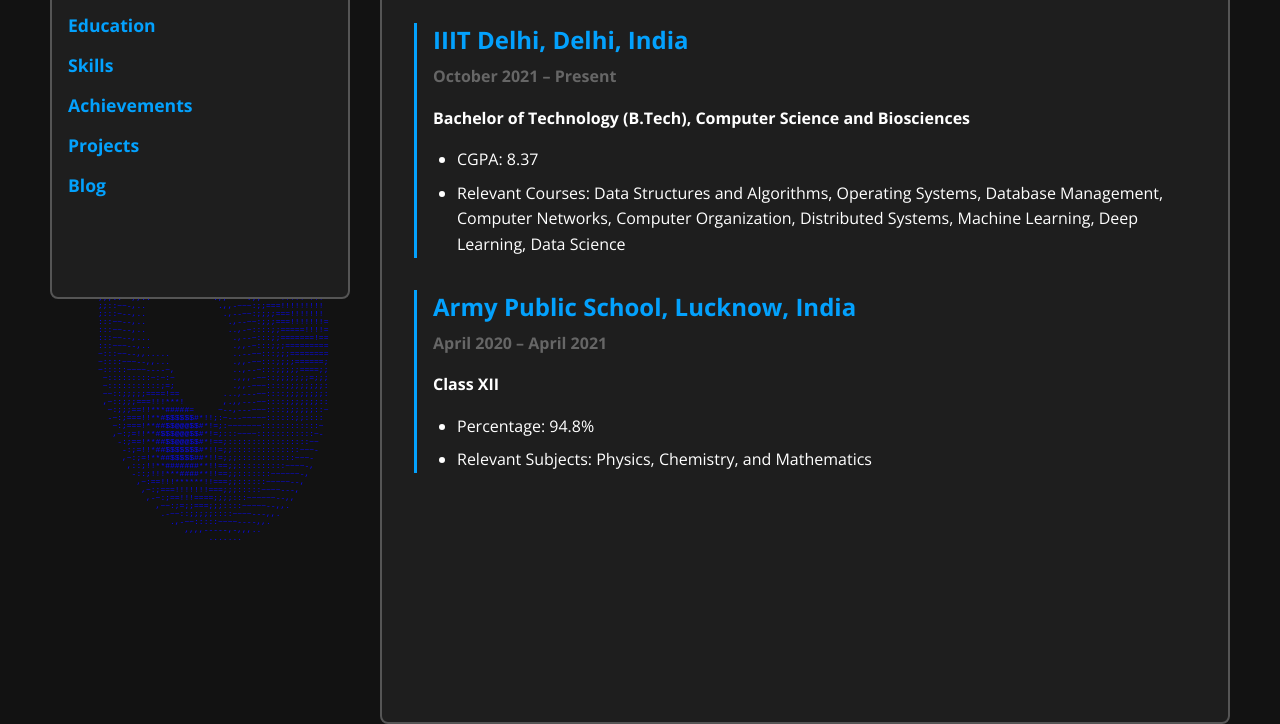
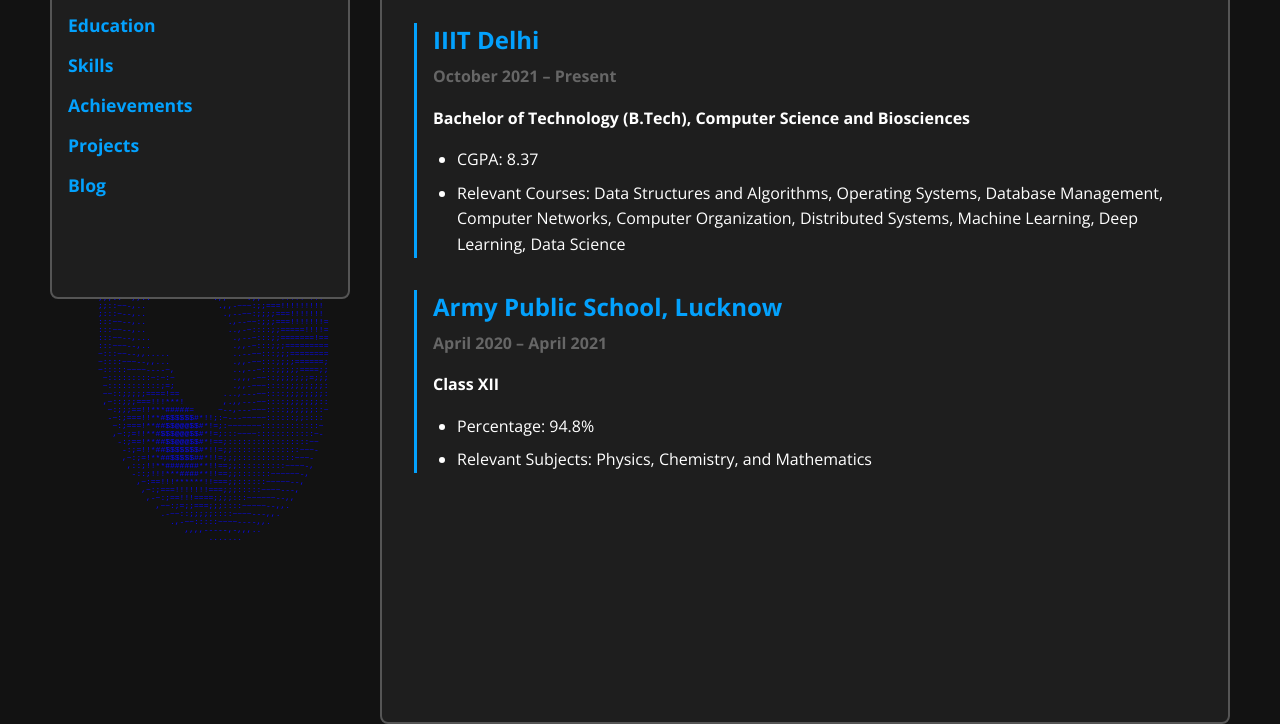
Before and after one commit to premkjain/portfolio, a plain HTML site: page education.html in a window 1280 px wide. Shown: the part 201-925 px from the top of the page. Drawn offline with nearby package versions, Linux system fonts and the light colour scheme.

Commit message:
Update education.html

```diff
--- a/education.html
+++ b/education.html
@@ -39,7 +39,7 @@
 
       <!-- University Education -->
       <div class="education-entry">
-        <h3>IIIT Delhi, Delhi, India</h3>
+        <h3>IIIT Delhi</h3>
         <p class="education-dates"><strong>October 2021 – Present</strong></p>
         <p><strong>Bachelor of Technology (B.Tech), Computer Science and Biosciences</strong></p>
         <ul>
@@ -50,7 +50,7 @@
 
       <!-- High School Education -->
       <div class="education-entry">
-        <h3>Army Public School, Lucknow, India</h3>
+        <h3>Army Public School, Lucknow</h3>
         <p class="education-dates"><strong>April 2020 – April 2021</strong></p>
         <p><strong>Class XII</strong></p>
         <ul>
```
